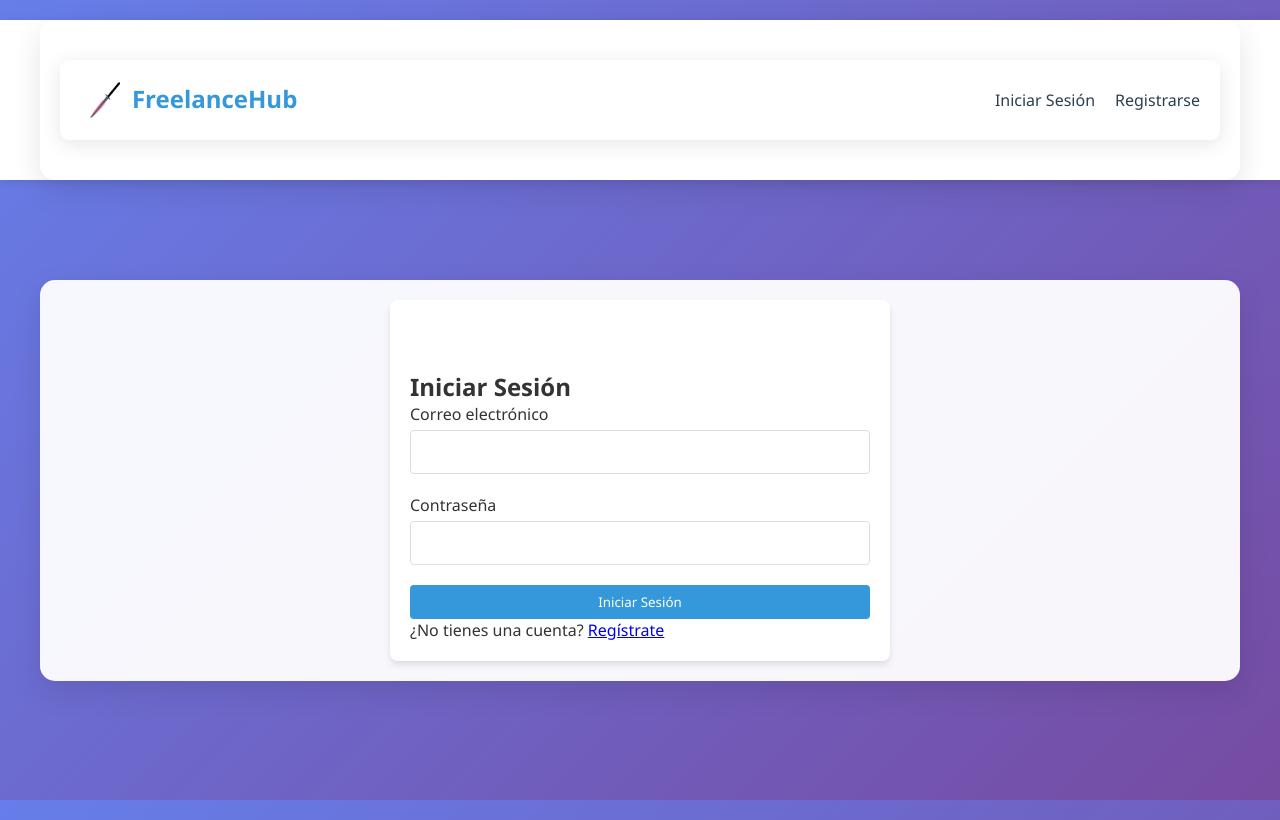
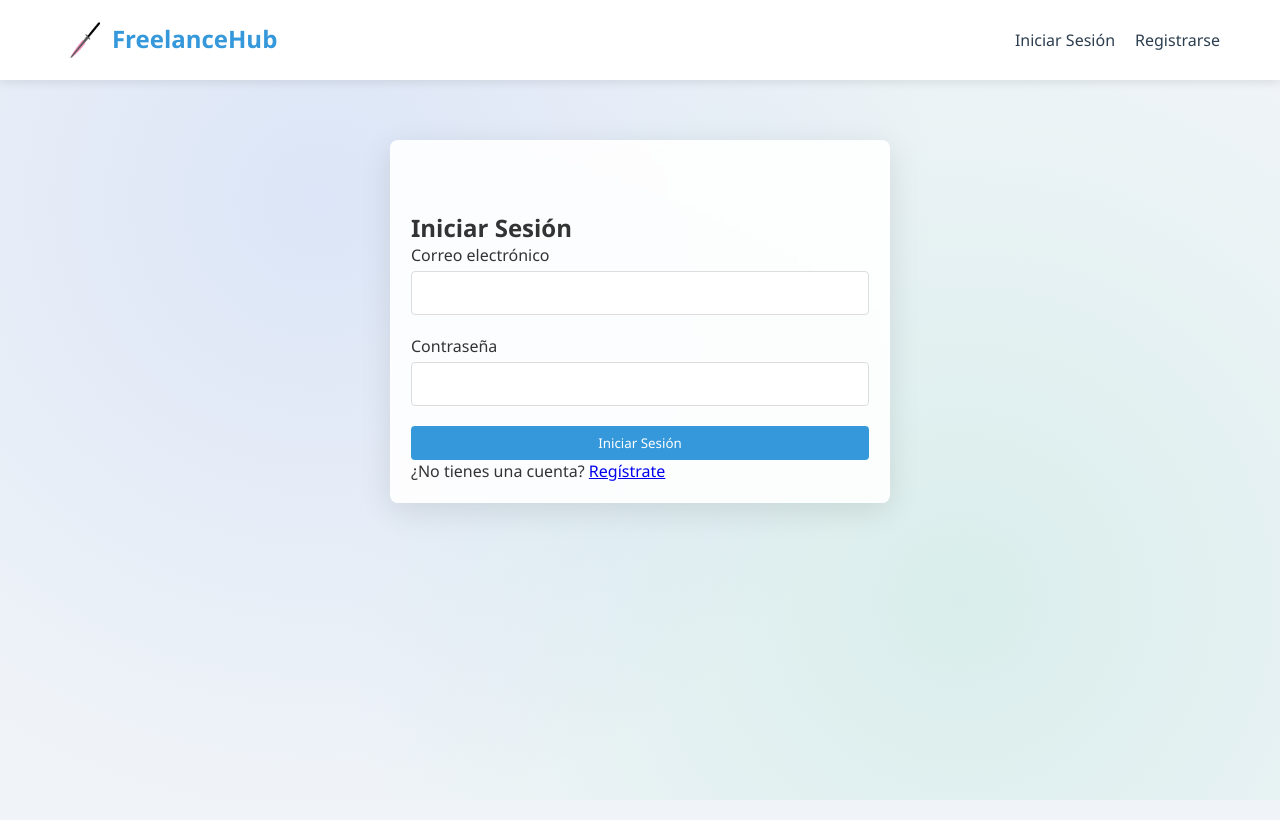
Before and after one commit to InakiMedina/Freelancer-App, a website: page App/frontend/views/auth.html in a window 1280 px wide. Drawn offline with Linux system fonts and the light colour scheme.

Commit message:
Update auth.css

```diff
--- a/App/frontend/public/styles/auth.css
+++ b/App/frontend/public/styles/auth.css
@@ -179,30 +179,22 @@ header {
 	border: 1px solid #f5c6cb;
 }
 
-/* Estilos para el fondo de toda la página */
+/* Fondo con patrón geométrico sutil */
 body {
     margin: 0;
     padding: 0;
-    font-family: 'Inter', Arial, sans-serif;
-    background: linear-gradient(135deg, #667eea 0%, #764ba2 100%);
     min-height: 100vh;
+    background-color: #f0f4f8;
+    background-image:
+        radial-gradient(circle at 25% 25%, rgba(37, 99, 235, 0.1) 0%, transparent 55%),
+        radial-gradient(circle at 75% 75%, rgba(16, 185, 129, 0.1) 0%, transparent 55%);
     background-attachment: fixed;
 }
 
-/* Ajustes para que el contenido sea legible sobre el fondo */
-.container {
-    background-color: rgba(255, 255, 255, 0.95);
-    border-radius: 15px;
-    padding: 20px;
-    margin: 20px auto;
-    box-shadow: 0 10px 30px rgba(0, 0, 0, 0.1);
+/* Para las tarjetas */
+.card {
+    background-color: rgba(255, 255, 255, 0.9);
+    backdrop-filter: blur(5px);
+    border: 1px solid rgba(255, 255, 255, 0.3);
+    box-shadow: 0 8px 32px rgba(0, 0, 0, 0.1);
 }
-
-.navbar {
-    background-color: rgba(255, 255, 255, 0.98);
-    backdrop-filter: blur(10px);
-    border-radius: 10px;
-    padding: 15px 20px;
-    margin: 20px auto;
-    box-shadow: 0 4px 20px rgba(0, 0, 0, 0.1);
-}
```
